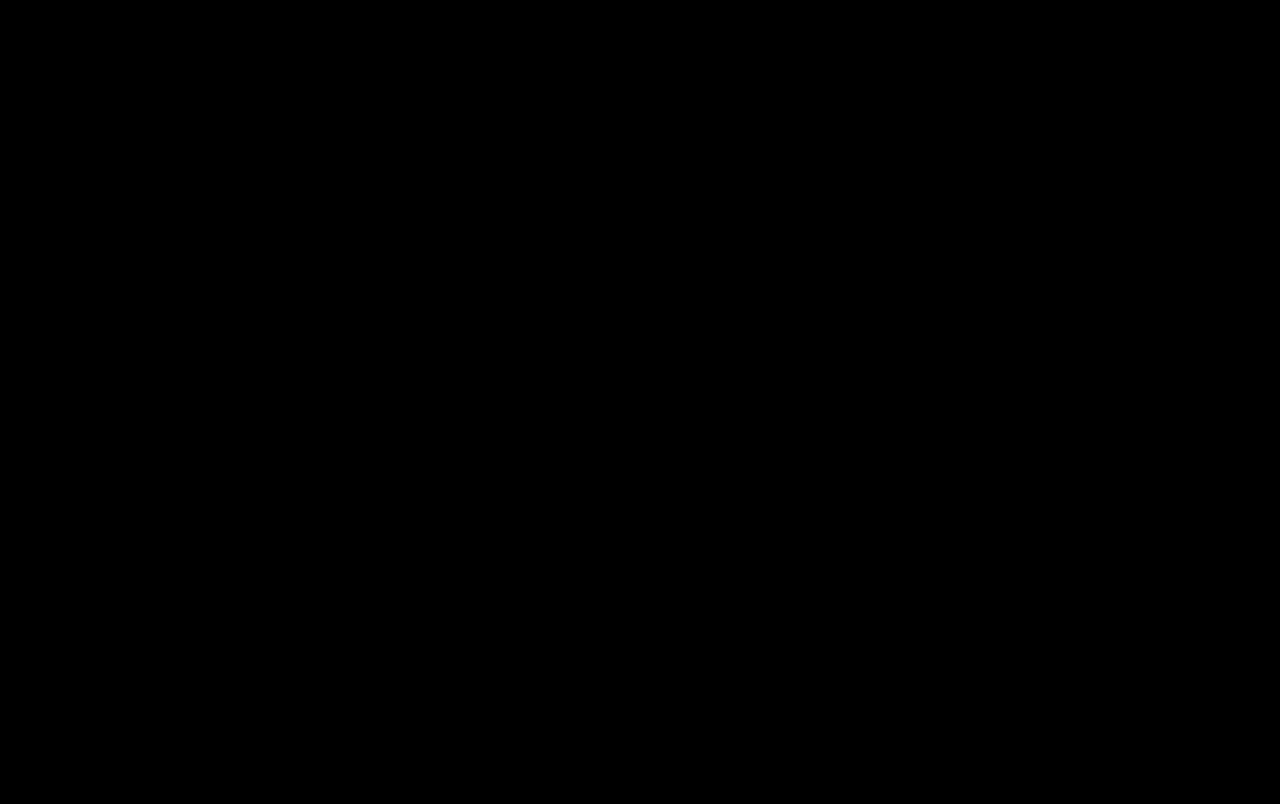
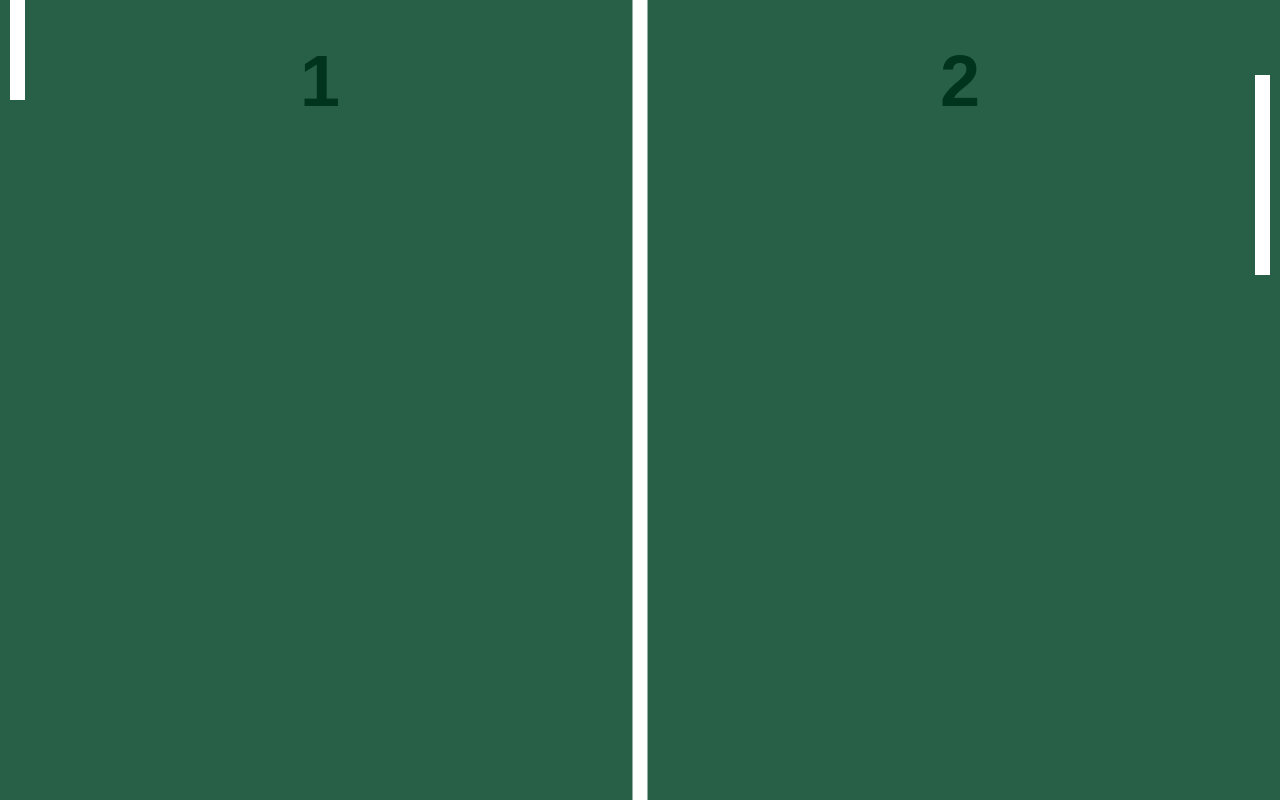
Before and after one commit to josevaldircalixto/ping-pong, a plain HTML site: page index.html in a window 1280 px wide. Drawn offline with Linux system fonts and the light colour scheme.

Commit message:
rebatendo a bola

```diff
--- a/index.html
+++ b/index.html
@@ -11,23 +11,8 @@
 
 <body>
   <canvas></canvas>
-  <script>
-    const canvasE1 = document.querySelector("canvas")
-    const canvasCtx = canvasE1.getContext("2d")
 
-    function setup() {
-      canvasE1.width = canvasCtx.width = window.innerWidth
-
-      canvasE1.height = canvasCtx.height = window.innerHeight
-    }
-
-    function draw() {
-      canvasCtx.fillStyle("#286047")
-      canvasCtx.fillRect(0, 0, window.innerWidth, window.innerHeight)
-
-      setup()
-    }
-  </script>
 </body>
+<script src="/script.js"></script>
 
 </html>
--- /dev/null
+++ b/script.js
@@ -0,0 +1,153 @@
+const canvasEl = document.querySelector("canvas"),
+  canvasCtx = canvasEl.getContext("2d"),
+  gapX = 10
+
+const mouse = { x: 0, y: 0 }
+
+const field = {
+  w: window.innerWidth,
+  h: window.innerHeight,
+  draw: function () {
+    canvasCtx.fillStyle = "#286047"
+    canvasCtx.fillRect(0, 0, this.w, this.h)
+  },
+}
+
+const line = {
+  w: 15,
+  h: field.h,
+  draw: function () {
+    canvasCtx.fillStyle = "#ffffff"
+    canvasCtx.fillRect(field.w / 2 - this.w / 2, 0, this.w, this.h)
+  },
+}
+
+const leftPaddle = {
+  x: gapX,
+  y: 0,
+  w: line.w,
+  h: 200,
+  _move: function () {
+    this.y = mouse.y - this.h / 2
+  },
+  draw: function () {
+    canvasCtx.fillStyle = "#ffffff"
+    canvasCtx.fillRect(this.x, this.y, this.w, this.h)
+
+    this._move()
+  },
+}
+
+const rightPaddle = {
+  x: field.w - line.w - gapX,
+  y: 0,
+  w: line.w,
+  h: 200,
+  _move: function () {
+    this.y = ball.y
+  },
+  draw: function () {
+    canvasCtx.fillStyle = "#ffffff"
+    canvasCtx.fillRect(this.x, this.y, this.w, this.h)
+
+    this._move()
+  },
+}
+
+const score = {
+  human: 1,
+  computer: 2,
+  draw: function () {
+    canvasCtx.font = "bold 72px Arial"
+    canvasCtx.textAlign = "center"
+    canvasCtx.textBaseline = "top"
+    canvasCtx.fillStyle = "#01341D"
+    canvasCtx.fillText(this.human, field.w / 4, 50)
+    canvasCtx.fillText(this.computer, field.w / 4 + field.w / 2, 50)
+  },
+}
+
+const ball = {
+  x: 0,
+  y: 0,
+  r: 20,
+  speed: 5,
+  directionX: 1,
+  directionY: 1,
+  _calcPosition: function () {
+    // verifica as laterais superior e inferior do campo
+    if (
+      (this.y - this.r < 0 && this.directionY < 0) ||
+      (this.y > field.h - this.r && this.directionY > 0)
+    ) {
+      // rebate a bola invertendo o sinal do eixo Y
+      this._reverseY()
+    }
+  },
+  _reverseX: function () {
+    // 1 * -1 = -1
+    // -1 * -1 = 1
+    this.directionX *= -1
+  },
+  _reverseY: function () {
+    // 1 * -1 = -1
+    // -1 * -1 = 1
+    this.directionY *= -1
+  },
+  _move: function () {
+    this.x += this.directionX * this.speed
+    this.y += this.directionY * this.speed
+  },
+  draw: function () {
+    canvasCtx.fillStyle = "#ffffff"
+    canvasCtx.beginPath()
+    canvasCtx.arc(this.x, this.y, this.r, 0, 2 * Math.PI, false)
+    canvasCtx.fill()
+
+    this._calcPosition()
+    this._move()
+  },
+}
+
+function setup() {
+  canvasEl.width = canvasCtx.width = field.w
+  canvasEl.height = canvasCtx.height = field.h
+}
+
+function draw() {
+  field.draw()
+  line.draw()
+
+  leftPaddle.draw()
+  rightPaddle.draw()
+
+  score.draw()
+
+  ball.draw()
+}
+
+window.animateFrame = (function () {
+  return (
+    window.requestAnimationFrame ||
+    window.webkitRequestAnimationFrame ||
+    window.mozRequestAnimationFrame ||
+    window.oRequestAnimationFrame ||
+    window.msRequestAnimationFrame ||
+    function (callback) {
+      return window.setTimeout(callback, 1000 / 60)
+    }
+  )
+})()
+
+function main() {
+  animateFrame(main)
+  draw()
+}
+
+setup()
+main()
+
+canvasEl.addEventListener("mousemove", function (e) {
+  mouse.x = e.pageX
+  mouse.y = e.pageY
+})
--- a/style.css
+++ b/style.css
@@ -1,3 +1,7 @@
 * {
-  background-color: black
+  overflow: hidden;
+  /* barras de rolagem */
+  margin: 0;
+  padding: 0;
+
 }
```
